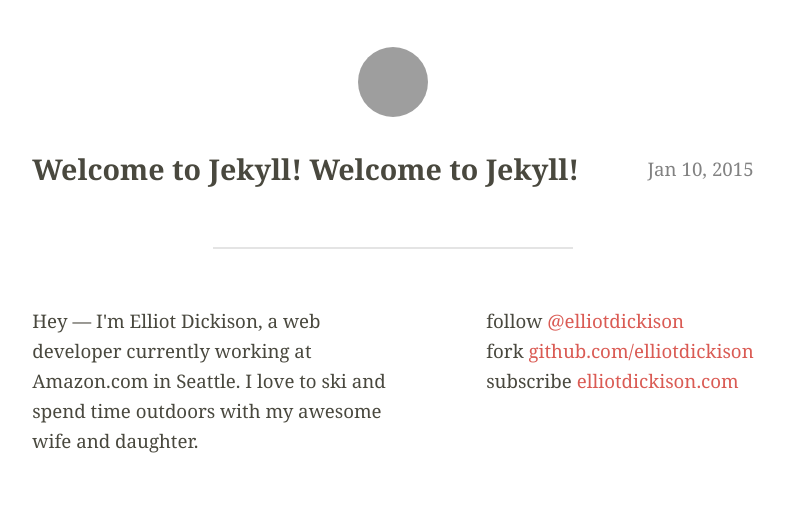
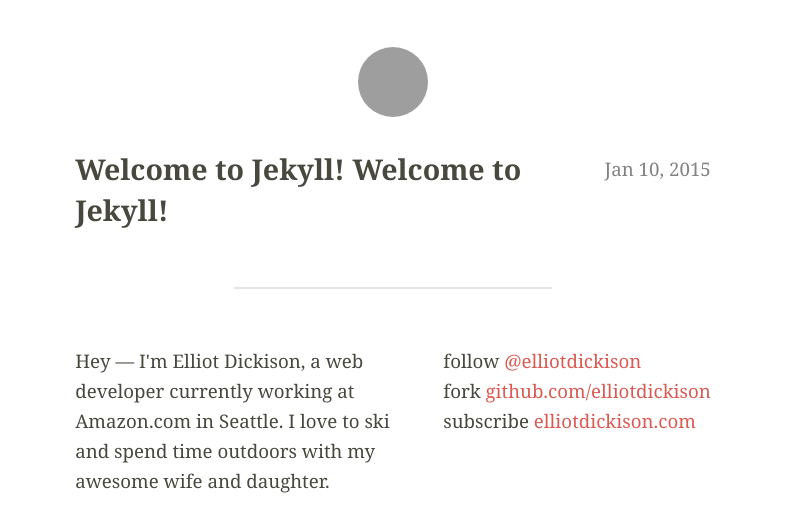
Before and after one commit to elliotdickison/elliotdickison.github.io, a Jekyll site: the page built from index.html, in a window 1280 px wide. Shown: the top 532 px of the page, without its empty margins (247-1032 px from the left). Built offline with Jekyll 4.4.1, drawn with Linux system fonts in a browser that asks for light colours; grey boxes are pictures that could not be loaded.

Commit message:
Wider margins on deskop/tablet

```diff
--- a/_sass/_layout.scss
+++ b/_sass/_layout.scss
@@ -6,7 +6,11 @@
     margin-left: auto;
     margin-right: auto;
     max-width: $content-width;
-    padding: 0 ($spacing-unit / 2);
+    padding: 0 ($spacing-unit * 2);
+
+    @include media-query($on-mobile) {
+        padding: 0 ($spacing-unit / 2);
+    }
 }
 
 /**
```
